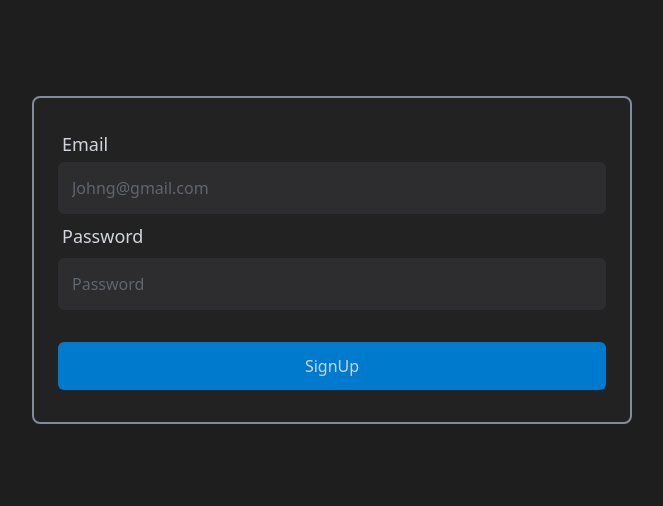
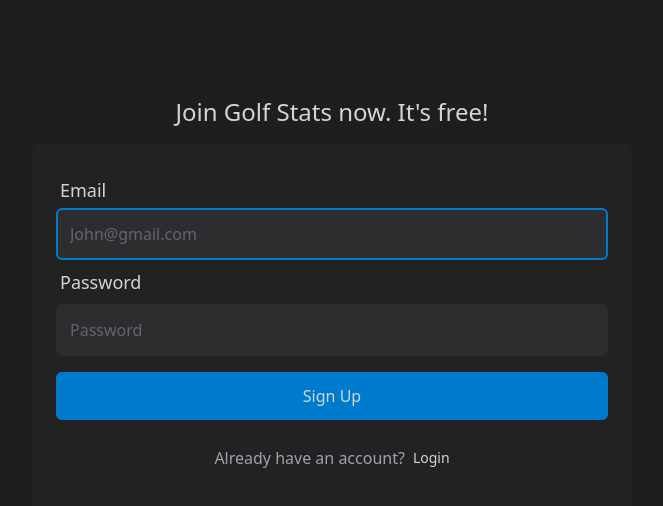
Before and after one commit to dougbeckwith/golf-stats-v2, a React (Create React App) app in the folder client/: page /signup in a window 1280 px wide. Shown: the top 506 px of the page, without its empty margins (308-971 px from the left). Built offline with nearby package versions, Linux system fonts and the light colour scheme.

Commit message:
update styles signup form

```diff
--- a/client/src/pages/SignUp.jsx
+++ b/client/src/pages/SignUp.jsx
@@ -1,17 +1,22 @@
-import {useState, useEffect} from 'react'
+import {useState, useRef, useEffect} from 'react'
 import axios from 'axios'
-import {Link} from 'react-router-dom'
 import {useNavigate} from 'react-router-dom'
 
-const Register = () => {
+const SignUp = () => {
   const navigate = useNavigate()
 
   const [error, setError] = useState('')
   const [email, setEmail] = useState('')
   const [password, setPassword] = useState('')
+  const [passwordFocus, setPasswordFocus] = useState(false)
 
   // State for button disabled if making sign up request
   const [isLoading, setIsloading] = useState(false)
+
+  const inputReference = useRef(null)
+  useEffect(() => {
+    inputReference.current.focus()
+  }, [])
 
   const handleEmailChange = (e) => {
     setEmail(e.target.value)
@@ -19,6 +24,14 @@ const Register = () => {
 
   const handlePasswordChange = (e) => {
     setPassword(e.target.value)
+  }
+
+  const navigateToLogin = () => {
+    navigate('/login')
+  }
+
+  const handlePasswordFocus = () => {
+    setPasswordFocus(!passwordFocus)
   }
 
   const handleSubmit = async (e) => {
@@ -42,7 +55,8 @@ const Register = () => {
       if (!response.data.error) {
         setEmail('')
         setPassword('')
-        navigate('/clubs')
+        setError('')
+        // navigate('/clubs')
       }
     } catch (err) {
       console.log(err)
@@ -53,7 +67,10 @@ const Register = () => {
     <>
       <div className='h-screen bg-dark-500 flex pt-10 sm:pt-24 justify-center text-gray-400'>
         <div className='container max-w-[600px]'>
-          <div className='sm:bg-dark-400 border-0 md:border-2 md:border-gray-600 px-3 py-4 md:px-6 md:py-8 sm:rounded-lg w-full'>
+          <h2 className='w-full text-center pb-4 text-lg md:text-2xl'>
+            Join Golf Stats now. It's free!
+          </h2>
+          <div className='sm:bg-dark-400  px-3 py-4 md:px-6 md:py-8 sm:rounded-lg w-full'>
             <form>
               <div>
                 <div className='pb-1 pl-1'>
@@ -62,21 +79,24 @@ const Register = () => {
                   </label>
                 </div>
                 <input
+                  ref={inputReference}
                   id='email'
                   type='text'
                   onChange={handleEmailChange}
                   className='bg-dark-200 placeholder-opacity-60 placeholder-gray-600 w-full p-3 rounded-md border-2 border-dark-200 focus:outline-none focus:border-blue-400  focus:ring-blue-400'
-                  placeholder='Johng@gmail.com'
+                  placeholder='John@gmail.com'
                   value={email}
                 />
               </div>
-              <div className='pt-2 pb-4'>
+              <div className='pt-2'>
                 <div className='pb-2 pl-1'>
                   <label htmlFor='password' className='text-lg'>
                     Password
                   </label>
                 </div>
                 <input
+                  onFocus={handlePasswordFocus}
+                  onBlur={handlePasswordFocus}
                   id='password'
                   type='password'
                   onChange={handlePasswordChange}
@@ -85,13 +105,32 @@ const Register = () => {
                   value={password}
                 />
               </div>
+              {passwordFocus && (
+                <div>
+                  <p className='text-gray-500 text-sm'>
+                    At least 6 characters long
+                  </p>
+                  <p className='text-gray-500 text-sm'>At least 1 uppercase</p>
+                  <p className='text-gray-500 text-sm'>At least 1 lowercase</p>
+                </div>
+              )}
+              {error && <p className='text-red'>{error}</p>}
               <button
                 disabled={isLoading}
                 onClick={handleSubmit}
                 className='mt-4 w-full bg-blue-400 py-3 rounded-md hover:bg-blue-300'>
-                SignUp
+                Sign Up
               </button>
-              {error && <p>{error}</p>}
+
+              <div className='flex w-full justify-center items-center pt-4'>
+                <p className='text-gray-500 pr-2'>Already have an account?</p>
+                <button
+                  disabled={isLoading}
+                  onClick={navigateToLogin}
+                  className='text-sm py-3 rounded-md text-gray-400 hover:text-gray-200'>
+                  Login
+                </button>
+              </div>
             </form>
           </div>
         </div>
@@ -100,4 +139,4 @@ const Register = () => {
   )
 }
 
-export default Register
+export default SignUp
```
